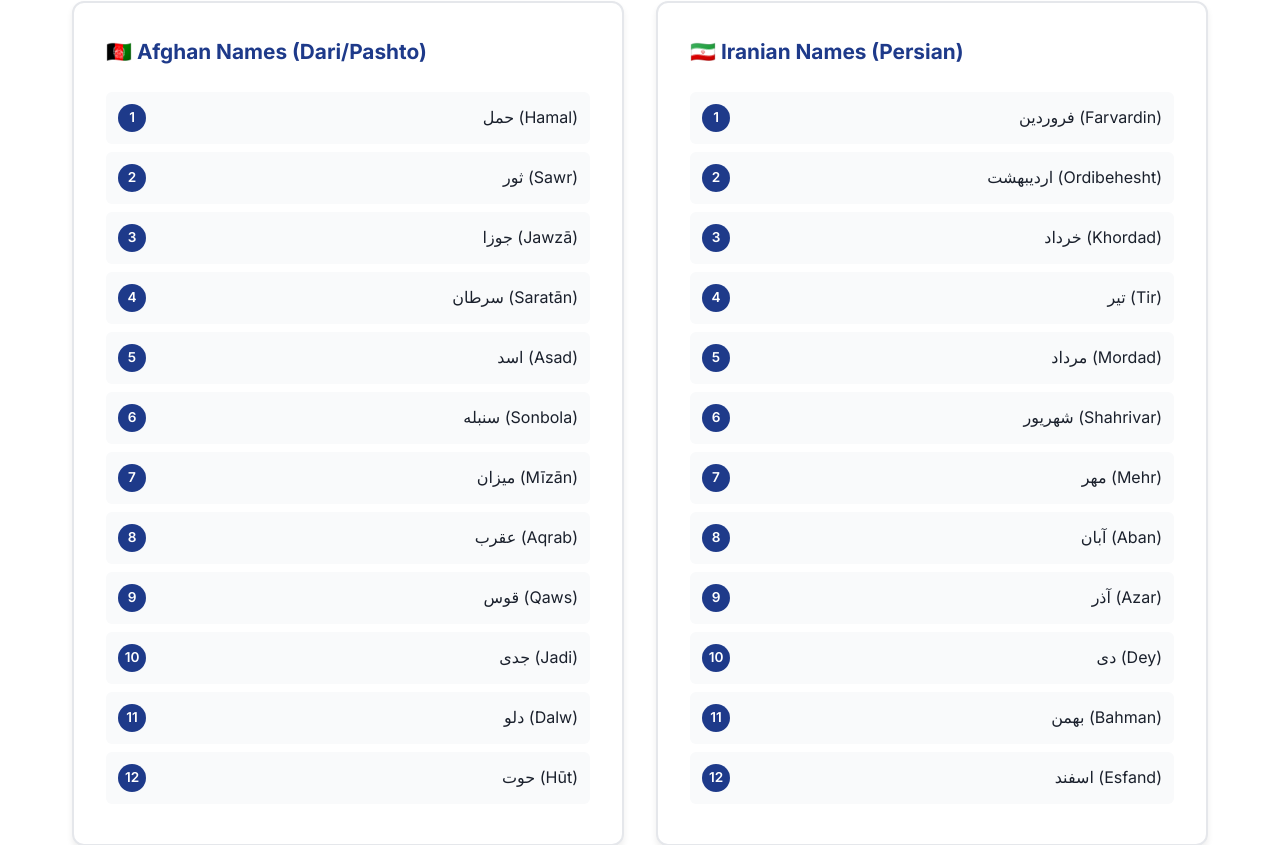
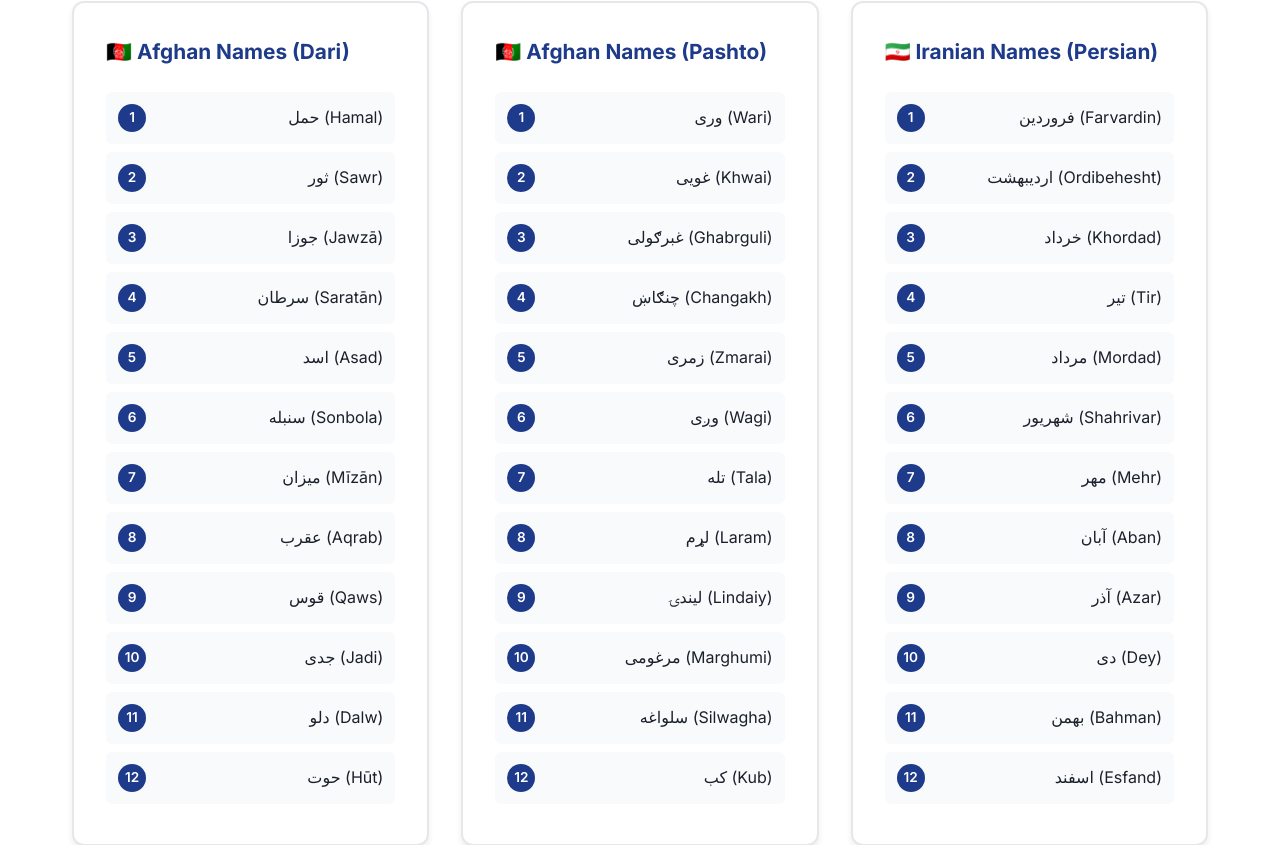
Before and after one commit to MunirNuristani/shamsi-calendar-api, a website: page public/index.html in a window 1280 px wide. Shown: the part 1080-1925 px from the top of the page. Drawn offline with Linux system fonts and the light colour scheme.

Commit message:
update: fixed main page. Added extr information

```diff
--- a/public/index.html
+++ b/public/index.html
@@ -404,7 +404,7 @@
         <h2 class="section-title">Month Names: Afghanistan vs. Iran</h2>
         <div class="comparison-grid">
             <div class="comparison-card">
-                <h4>🇦🇫 Afghan Names (Dari/Pashto)</h4>
+                <h4>🇦🇫 Afghan Names (Dari)</h4>
                 <ul class="month-list">
                     <li class="month-item"><span class="month-number">1</span> حمل (Hamal)</li>
                     <li class="month-item"><span class="month-number">2</span> ثور (Sawr)</li>
@@ -420,7 +420,23 @@
                     <li class="month-item"><span class="month-number">12</span> حوت (Hūt)</li>
                 </ul>
             </div>
-
+<div class="comparison-card">
+                <h4>🇦🇫 Afghan Names (Pashto)</h4>
+                <ul class="month-list">
+                    <li class="month-item"><span class="month-number">1</span>  وری (Wari)</li>
+                    <li class="month-item"><span class="month-number">2</span> غويی (Khwai)</li>
+                    <li class="month-item"><span class="month-number">3</span> غبرګولی (Ghabrguli)</li>
+                    <li class="month-item"><span class="month-number">4</span> چنګاښ (Changakh)</li>
+                    <li class="month-item"><span class="month-number">5</span> زمری (Zmarai)</li>
+                    <li class="month-item"><span class="month-number">6</span> وږی (Wagi)</li>
+                    <li class="month-item"><span class="month-number">7</span> تله (Tala)</li>
+                    <li class="month-item"><span class="month-number">8</span> لړم (Laram)</li>
+                    <li class="month-item"><span class="month-number">9</span> ليندۍ (Lindaiy)</li>
+                    <li class="month-item"><span class="month-number">10</span> مرغومی (Marghumi)</li>
+                    <li class="month-item"><span class="month-number">11</span> سلواغه (Silwagha)</li>
+                    <li class="month-item"><span class="month-number">12</span> كب (Kub)</li>
+                </ul>
+            </div>
             <div class="comparison-card">
                 <h4>🇮🇷 Iranian Names (Persian)</h4>
                 <ul class="month-list">
@@ -537,8 +553,8 @@
     <footer class="footer">
         <div class="footer-content">
             <p style="font-size: 1.2rem; margin-bottom: 1rem;"><strong>Afghan Shamsi Calendar API</strong></p>
-            <p>Built with ❤️ for Afghanistan and the Afghan diaspora worldwide</p>
-            <p style="margin-top: 1rem; opacity: 0.6;">© 2025 | Open Source | MIT License</p>
+            <p>Built with ❤️ for Afghanistan and the Afghan diaspora worldwide by <a href="https://nuristani.dev">nuristani.dev</a>.</p>
+            <p style="margin-top: 1rem; opacity: 0.6;">© 2026 | Open Source | MIT License</p>
         </div>
     </footer>
 </body>
--- a/src/config/swagger.ts
+++ b/src/config/swagger.ts
@@ -21,7 +21,7 @@ const options: swaggerJsdoc.Options = {
     servers: [
 
       {
-        url: process.env.PRODUCTION_URL || 'https://shamsi-calendar-api.com',
+        url: process.env.PRODUCTION_URL || 'https://shamsi-calender.vercel.app',
         description: 'Production server',
       },
     ],
```
Also changed, not shown: .claude/settings.local.json.
